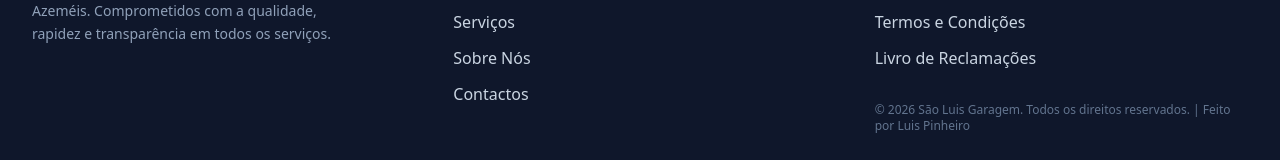
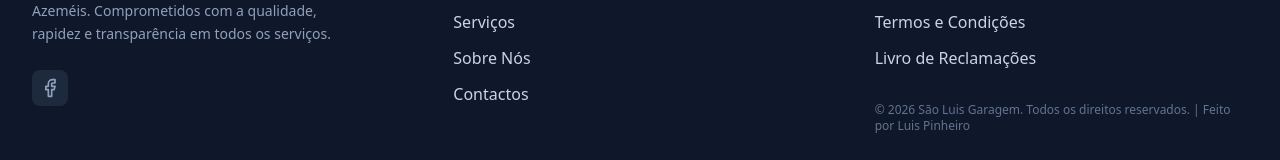
Before and after one commit to luis-pinheiro/SaoLuisGarage, a Next.js app: page / in a window 1280 px wide. Shown: the part 3225-3385 px from the top of the page. Built offline with nearby package versions, Linux system fonts and the light colour scheme.

Commit message:
added-facebook-link

```diff
--- a/src/app/layout.tsx
+++ b/src/app/layout.tsx
@@ -118,7 +118,7 @@ export default function RootLayout({
         closes: "18:00",
       },
     ],
-    sameAs: [],
+    sameAs: ["https://www.facebook.com/JoaoPlacidoOficina/?locale=pt_PT"],
   };
 
   return (
--- a/src/components/Footer.tsx
+++ b/src/components/Footer.tsx
@@ -1,5 +1,5 @@
 import Link from "next/link";
-import { Wrench } from "lucide-react";
+import { Wrench, Facebook } from "lucide-react";
 
 export default function Footer() {
   return (
@@ -20,6 +20,17 @@ export default function Footer() {
               A sua oficina de confiança em Oliveira de Azeméis. Comprometidos
               com a qualidade, rapidez e transparência em todos os serviços.
             </p>
+            <div className="flex gap-4 mt-6">
+              <Link
+                href="https://www.facebook.com/JoaoPlacidoOficina/?locale=pt_PT"
+                target="_blank"
+                rel="noopener noreferrer"
+                className="bg-slate-800 p-2 rounded-lg hover:bg-primary hover:text-white text-slate-400 transition-all"
+                aria-label="Visite nosso Facebook"
+              >
+                <Facebook className="h-5 w-5" />
+              </Link>
+            </div>
           </div>
 
           {/* Quick Links */}
```
